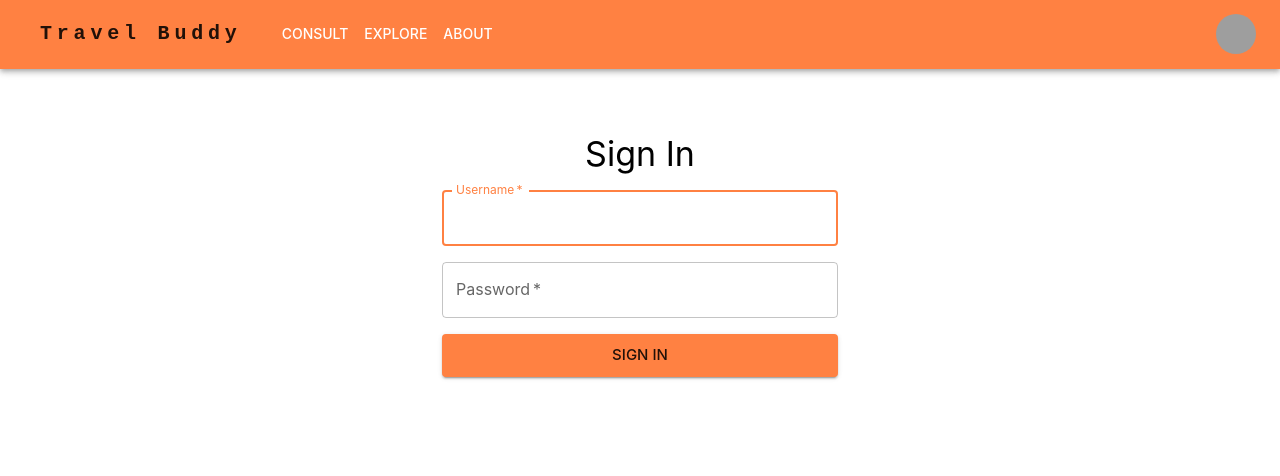
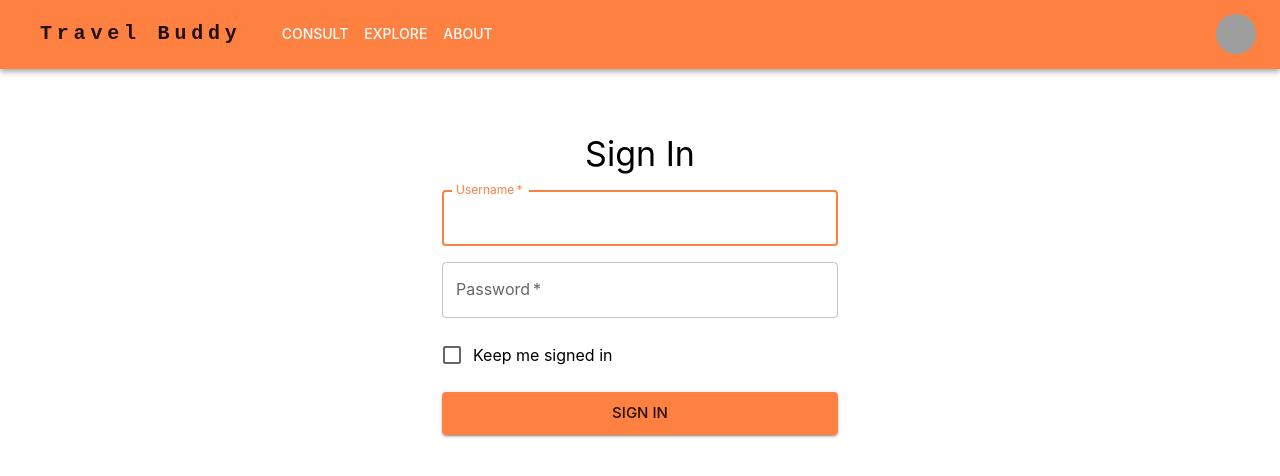
Before and after one commit to AET-DevOps25/team-drop-database, a React (Create React App) app in the folder client/travel-buddy/: page /login in a window 1280 px wide. Shown: the top 476 px of the page. Built offline with nearby package versions, Linux system fonts and the light colour scheme; grey boxes are pictures that could not be loaded; some icons are missing.

Commit message:
persist login implemented

```diff
--- a/client/travel-buddy/src/App.tsx
+++ b/client/travel-buddy/src/App.tsx
@@ -28,11 +28,11 @@ function App() {
                     <Route path="about" element={<About/>}/>
                     <Route path="explore" element={<Explore/>}/>
 
-                    {/*<Route element={<PersistLogin/>}>*/}
+                    <Route element={<PersistLogin/>}>
                         <Route element={<RequireAuth allowedRoles={[ROLES.USER]}/>}>
                             <Route path="consult" element={<Consult/>}/>
                         </Route>
-                    {/*</Route>*/}
+                    </Route>
                 </Route>
             </Routes>
         </BrowserRouter>
--- a/client/travel-buddy/src/api/axios.ts
+++ b/client/travel-buddy/src/api/axios.ts
@@ -1,6 +1,6 @@
-import axios from 'axios'
+import axios from 'axios';
 
-const BASE_URL = 'https://localhost:8080';
+const BASE_URL = 'http://localhost:8080';
 
 export default axios.create({
     baseURL: BASE_URL
--- a/client/travel-buddy/src/component/auth/LogIn.tsx
+++ b/client/travel-buddy/src/component/auth/LogIn.tsx
@@ -1,4 +1,13 @@
-import {Alert, Box, Button, Container, Link, TextField, Typography} from "@mui/material";
+import {
+    Alert,
+    Box,
+    Button,
+    Container,
+    TextField,
+    Typography,
+    Checkbox,
+    FormControlLabel
+} from "@mui/material";
 import useAuth from "../../hooks/useAuth";
 import {useLocation, useNavigate} from "react-router-dom";
 import {FormEvent, useEffect, useRef, useState} from "react";
@@ -11,7 +20,7 @@ interface LoginResponse {
 }
 
 const Login: React.FC = () => {
-    const {setAuth} = useAuth();
+    const {setAuth, persist, setPersist} = useAuth();
 
     const navigate = useNavigate();
     const location = useLocation();
@@ -31,6 +40,10 @@ const Login: React.FC = () => {
     useEffect(() => {
         setErrMsg('');
     }, [email, pwd]);
+
+    useEffect(() => {
+        localStorage.setItem("persist", JSON.stringify(persist));
+    }, [persist]);
 
     const handleSubmit = async (e: FormEvent<HTMLFormElement>) => {
         e.preventDefault();
@@ -57,8 +70,15 @@ const Login: React.FC = () => {
             setAuth({
                 user: decoded.sub,
                 roles: decoded.roles,
-                accessToken
-            })
+                accessToken,
+                refreshToken
+            });
+
+            if (persist) {
+                localStorage.setItem("refreshToken", refreshToken);
+            } else {
+                localStorage.removeItem("refreshToken");
+            }
 
             setEmail('');
             setPwd('');
@@ -121,6 +141,17 @@ const Login: React.FC = () => {
                     fullWidth
                 />
 
+                <FormControlLabel
+                    control={
+                        <Checkbox
+                            checked={persist}
+                            onChange={(e) => setPersist(e.target.checked)}
+                            color="primary"
+                        />
+                    }
+                    label="Keep me signed in"
+                />
+
                 <Button type="submit" variant="contained" size="large" fullWidth>
                     Sign In
                 </Button>
--- a/client/travel-buddy/src/context/AuthProvider.tsx
+++ b/client/travel-buddy/src/context/AuthProvider.tsx
@@ -1,30 +1,47 @@
-import {createContext, useState, ReactNode} from "react";
+import { createContext, useState, useEffect, ReactNode } from "react";
 
 interface AuthProviderProps {
     children: ReactNode;
 }
 
+interface AuthData {
+    user?: string;
+    roles?: string[];
+    accessToken?: string;
+    refreshToken?: string;
+}
+
 interface AuthContextType {
     auth: AuthData | null;
     setAuth: React.Dispatch<React.SetStateAction<AuthData | null>>;
-}
-
-interface AuthData {
-    user?: string;
-    accessToken?: string;
-    roles?: string[];
+    persist: boolean;
+    setPersist: React.Dispatch<React.SetStateAction<boolean>>;
 }
 
 const AuthContext = createContext<AuthContextType>({
     auth: null,
-    setAuth: () => {}
+    setAuth: () => {},
+    persist: false,
+    setPersist: () => {},
 });
 
 export const AuthProvider = ({ children }: AuthProviderProps) => {
-    const [auth, setAuth] = useState<AuthData | null>(null);
+    const [auth, setAuth] = useState<AuthData | null>(() => {
+        const rt = localStorage.getItem("refreshToken");
+        return rt ? { refreshToken: rt } : null;
+    });
+
+    const [persist, setPersist] = useState<boolean>(() => {
+        const stored = localStorage.getItem("persist");
+        return stored ? (JSON.parse(stored) as boolean) : false;
+    });
+
+    useEffect(() => {
+        localStorage.setItem("persist", JSON.stringify(persist));
+    }, [persist]);
 
     return (
-        <AuthContext.Provider value={{ auth, setAuth }}>
+        <AuthContext.Provider value={{ auth, setAuth, persist, setPersist }}>
             {children}
         </AuthContext.Provider>
     );
--- a/client/travel-buddy/src/hooks/useAxiosPrivate.ts
+++ b/client/travel-buddy/src/hooks/useAxiosPrivate.ts
@@ -1,5 +1,5 @@
 import {useEffect} from "react";
-import axiosPrivate from "../api/axios";
+import { axiosPrivate } from "../api/axios";
 import useRefreshToken from "./useRefreshToken";
 import useAuth from "./useAuth";
 import {AxiosHeaders} from "axios";
--- a/client/travel-buddy/src/hooks/useRefreshToken.ts
+++ b/client/travel-buddy/src/hooks/useRefreshToken.ts
@@ -1,24 +1,33 @@
 import axios from '../api/axios';
 import useAuth from './useAuth';
+import {jwtDecode} from "jwt-decode";
 
 const useRefreshToken = () => {
-    const {setAuth} = useAuth();
+    const {auth, setAuth, persist} = useAuth();
 
     const refresh = async () => {
-        const response = await axios.get(
+        const rt = auth?.refreshToken || localStorage.getItem("refreshToken");
+        if (!rt) throw new Error("No refresh-token available");
+
+        const response = await axios.post(
             "/api/v1/auth/refresh-token",
-            {
-                withCredentials: true
-            });
+            {},
+            {headers: { Authorization: `Bearer ${rt}` }}
+        );
+
         setAuth(prev => {
             console.log(JSON.stringify(prev));
-            console.log(response.data.accessToken);
+            console.log(response.data.access_token);
+            const decoded: { sub: string; roles: string[] } = jwtDecode(response.data.access_token);
             return {
                 ...prev,
-                roles: response.data.roles,
-                accessToken: response.data.accessToken
+                roles: decoded.roles,
+                accessToken: response.data.access_token,
             }
         });
+
+        if (persist) localStorage.setItem("refreshToken", response.data.refresh_token);
+
         return response.data.accessToken;
     }
     return refresh;
--- a/client/travel-buddy/src/pages/Consult.tsx
+++ b/client/travel-buddy/src/pages/Consult.tsx
@@ -1,5 +1,5 @@
 const Consult = () => {
-    return <h1>About Us</h1>;
+    return <h1>Consult GPT</h1>;
 };
 
 export default Consult;
--- a/client/travel-buddy/src/pages/Explore.tsx
+++ b/client/travel-buddy/src/pages/Explore.tsx
@@ -1,5 +1,5 @@
 const Explore = () => {
-    return <h1>Contact Us</h1>;
+    return <h1>Explore sightseeings</h1>;
 };
 
 export default Explore;
--- a/client/travel-buddy/src/pages/Home.tsx
+++ b/client/travel-buddy/src/pages/Home.tsx
@@ -1,5 +1,4 @@
 import Container from "@mui/material/Container";
-import LogIn from "../component/auth/LogIn";
 
 const Home = () => (
     <Container>
```
